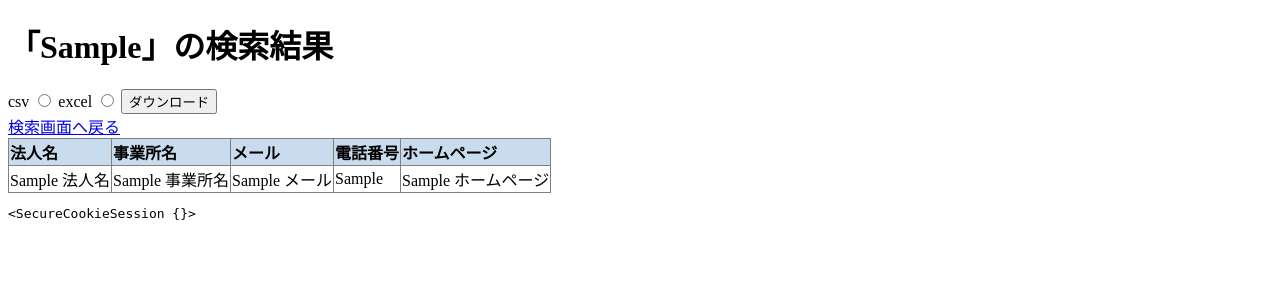
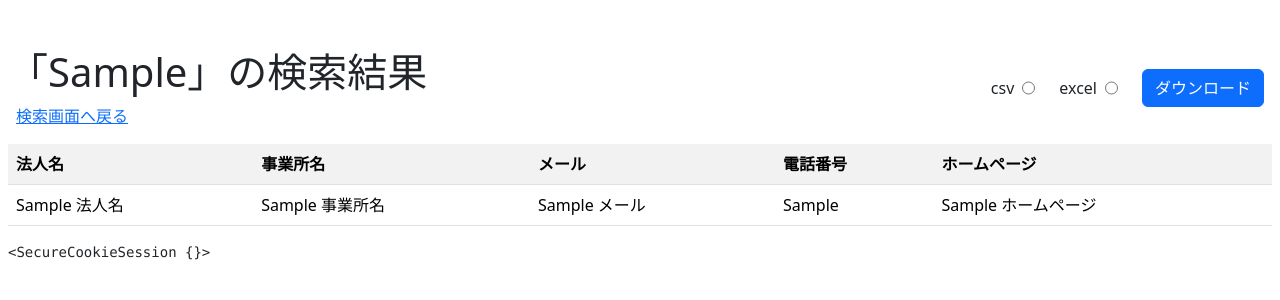
Before and after one commit to tanaka343/scraping_app, a Flask app: template templates/output.html in a window 1280 px wide. Shown: the top 300 px of the page. Run offline with Flask 3, Linux system fonts and the light colour scheme; the template is opened without the code that fills it: most values are stand-ins (such as "Sample title", 1, 10 or a date in 2020).

Commit message:
cssをbootstrapで作成

```diff
--- a/static/style.css
+++ /dev/null
@@ -1,22 +0,0 @@
-table{
-  text-align: left;
-  border-spacing: 0;
-  border-collapse: collapse;
-
-}
-
-table th{
-  background-color: rgb(201, 220, 237);
-
-}
-tr:nth-child(2n+1) {
- background: #e9faf9;
-}
-
-.search{
-  padding: 5rem;
-  margin:auto;
-  width: 50px;
-  height: 100px;
-  text-align: center;
-}
--- a/templates/base.html
+++ b/templates/base.html
@@ -3,10 +3,12 @@
 <head>
   <meta charset="UTF-8">
   <meta name="viewport" content="width=device-width, initial-scale=1.0">
+  <link href="https://cdn.jsdelivr.net/npm/bootstrap@5.3.7/dist/css/bootstrap.min.css" rel="stylesheet" integrity="sha384-LN+7fdVzj6u52u30Kp6M/trliBMCMKTyK833zpbD+pXdCLuTusPj697FH4R/5mcr" crossorigin="anonymous">
+  <script src="https://cdn.jsdelivr.net/npm/bootstrap@5.3.7/dist/js/bootstrap.bundle.min.js" integrity="sha384-ndDqU0Gzau9qJ1lfW4pNLlhNTkCfHzAVBReH9diLvGRem5+R9g2FzA8ZGN954O5Q" crossorigin="anonymous"></script>
   <link rel="stylesheet" href="../static/style.css">
   <title>放課後デイサービスリストスクレイピングツール</title>
 </head>
-<body>
+<body class="fs-6 mx-2 mt-5">
   {% block content %}
 
   {% endblock %}
--- a/templates/output.html
+++ b/templates/output.html
@@ -4,22 +4,32 @@
     {% if facility_list==[] %}
         <p>データがありません。</p>
     {% else %}
-        <h1>「{{input_location}}」の検索結果</h1>
-        <form action="/download" method="post">
+        <div class="mt-5 d-flex align-items-center">
+            <div class="me-auto">
+                <h1 >「{{input_location}}」の検索結果</h1>
+                <a class="p-2" href="/">検索画面へ戻る</a>
+            </div>
+            <form class="d-flex p-2 gap-4 align-items-center" action="/download" method="post">
+                <div class="d-flex gap-2">
                     <label for="csv">csv</label>
                     <input type="radio" id="csv" name="download" value="csv">
+                </div>
+                <div class="d-flex gap-2">
                     <label for="excel">excel</label>
                     <input type="radio" id="excel" name="download" value="excel">
-            <button type="submit">ダウンロード</button>
+                </div>
+                <button class="btn btn-primary" type="submit">ダウンロード</button>
+
             </form>
-        <a href="/">検索画面へ戻る</a>
-        <table border="1">
+
+        </div>
+            <table class="table table-striped mt-3">
                 <tr>
-                <th>法人名</th>
-                <th>事業所名</th>
-                <th>メール</th>
-                <th>電話番号</th>
-                <th>ホームページ</th>
+                    <th >法人名</th>
+                    <th >事業所名</th>
+                    <th >メール</th>
+                    <th >電話番号</th>
+                    <th >ホームページ</th>
                 </tr>
                 {% for facility in facility_list %}
                 <tr>
@@ -32,11 +42,7 @@
                 {% endfor %}
             </table>
             <pre>{{session}}</pre>
+
     {% endif %}
 
-
-
-
-
-
 {% endblock %}
```
Also changed, not shown: templates/index.html (+6 -39 lines). Lines whose indentation alone changed are shown as unchanged.
